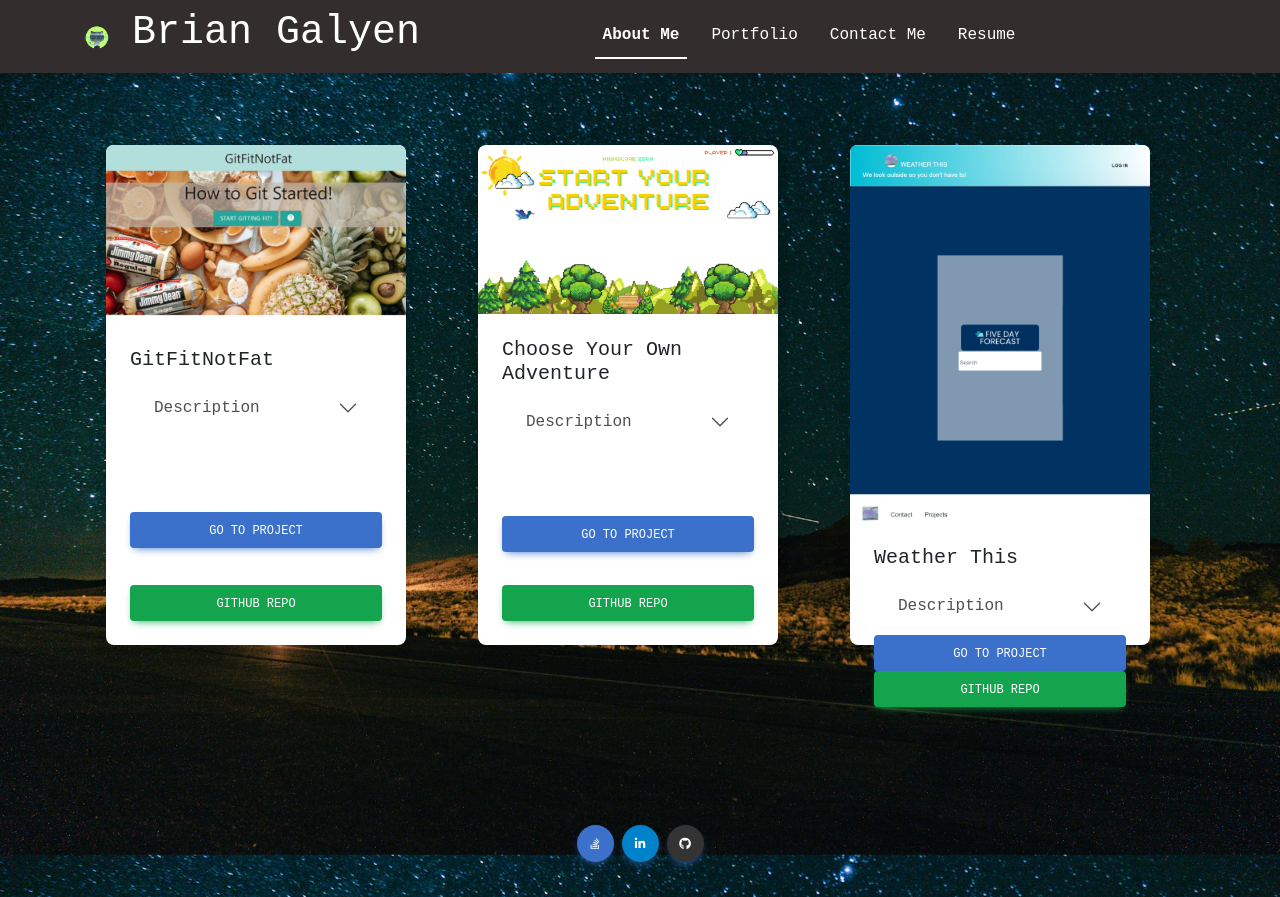
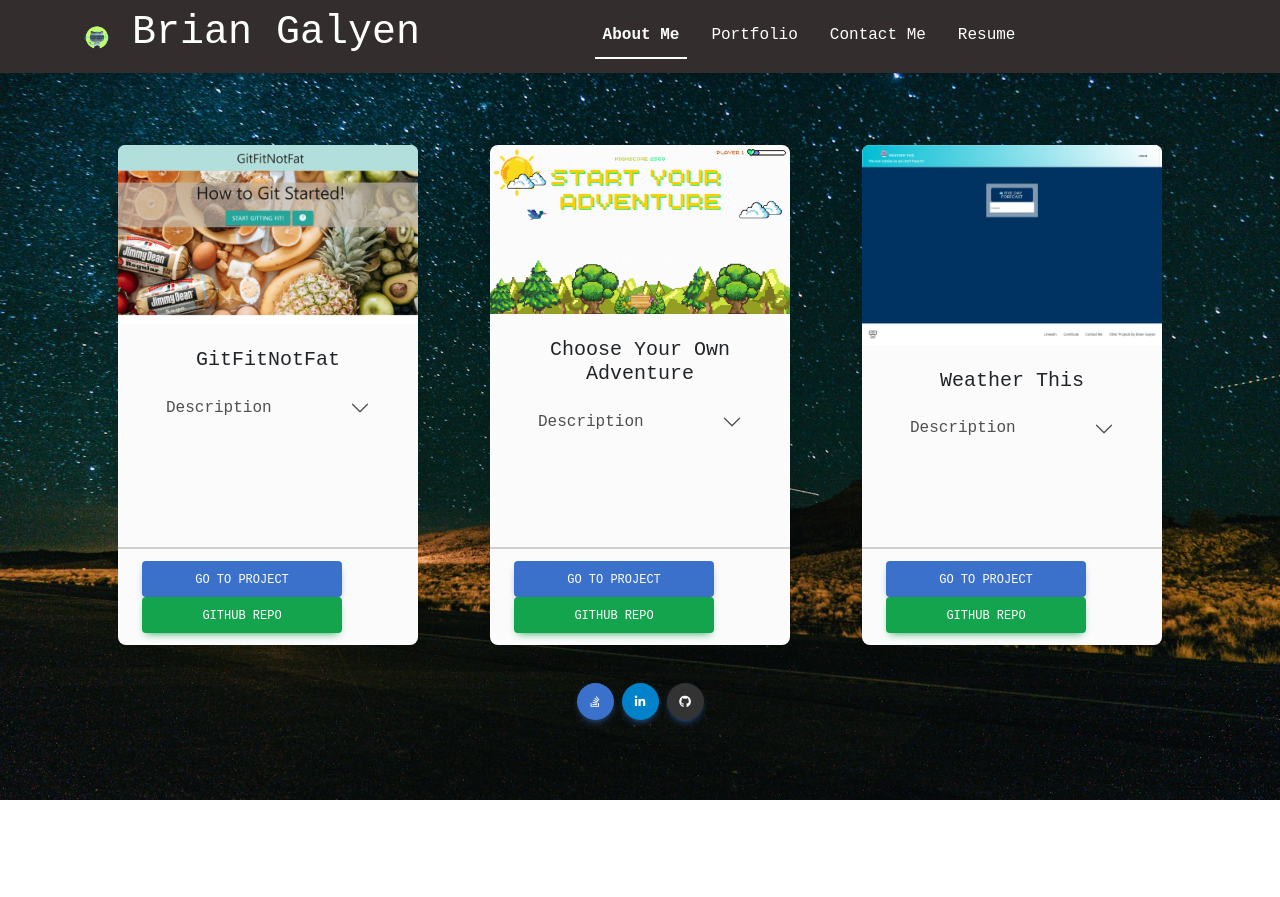
Before and after one commit to SeeYouThursday/BriansPortfolio, a React (Vite) app in the folder client/: page /Portfolio in a window 1280 px wide. After the commit the page ends 800 px from the top, so only its background shows below. Built offline with nearby package versions, Linux system fonts and the light colour scheme.

Commit message:
fixed portfolio cards centering, replaced WT screenshot, moved Footer into main in App.jsx

```diff
--- a/client/src/App.jsx
+++ b/client/src/App.jsx
@@ -11,8 +11,8 @@ function App() {
       <Header />
       <main id="coverImage">
         <Outlet />
+        <Footer />
       </main>
-      <Footer />
     </div>
   );
 }
--- a/client/src/assets/css/index.css
+++ b/client/src/assets/css/index.css
@@ -40,3 +40,10 @@ body::-webkit-scrollbar-thumb {
   background-color: white;
   border-radius: 100px;
 }
+
+#img-2 {
+  /* min-width: 2%; */
+  /* max-height: 50%; */
+  margin: auto;
+  background-color: #332d2d;
+}
--- a/client/src/assets/project-list.js
+++ b/client/src/assets/project-list.js
@@ -24,7 +24,7 @@ const projectList = [
     url: 'https://createyourownadventure-5cf1f78476c3.herokuapp.com/',
     description:
       'The Weather App allows users to get the current weather information for a specific location. It utilizes the OpenWeather API to fetch weather data and Material-Tailwind for the user interface.',
-    img: '/WeatherThisSS.png',
+    img: '/fullWeatherThis.png',
   },
 ];
 
--- a/client/src/components/pages/Project.jsx
+++ b/client/src/components/pages/Project.jsx
@@ -7,7 +7,7 @@ import Container from 'react-bootstrap/esm/Container';
 import Accordion from 'react-bootstrap/Accordion';
 function Project({ projects }) {
   return (
-    <Container className="mb-4 m-auto">
+    <Container className="m-auto">
       <Row
         xs={1}
         md={2}
@@ -22,13 +22,15 @@ function Project({ projects }) {
         {projects.map((project, idx) => (
           <Col key={idx}>
             <Card
-              className="h-30"
+              bg="light"
+              className="m-auto"
               style={{ width: '300px', height: '500px', display: 'flex' }}
             >
-              <Card.Img variant="top" src={project.img} />
+              <Card.Img variant="top" src={project.img} id={`img-${idx}`} />
               <Card.Body className="d-flex flex-column">
-                <Card.Title>{project.name}</Card.Title>
-                <Accordion flush={true}>
+                <Card.Title className="text-center">{project.name}</Card.Title>
+                <Card.Text className="mb-auto">
+                  <Accordion flush={true} className="m-0 p-0">
                     <Accordion.Item eventKey={idx}>
                       <Accordion.Header>Description</Accordion.Header>
                       <Accordion.Body
@@ -42,22 +44,26 @@ function Project({ projects }) {
                       </Accordion.Body>
                     </Accordion.Item>
                   </Accordion>
-                <Card.Text className="mb-auto"></Card.Text>
+                </Card.Text>
+              </Card.Body>{' '}
+              <Card.Footer>
                 <Button
                   href={project.url}
                   variant="primary"
-                  className="mt-auto"
+                  className="m-auto"
+                  style={{ width: 200 }}
                 >
                   Go to Project
                 </Button>
                 <Button
                   href={project.github}
                   variant="success"
-                  className="mt-auto"
+                  className="m-auto"
+                  style={{ width: 200 }}
                 >
                   Github Repo
                 </Button>
-              </Card.Body>
+              </Card.Footer>
             </Card>
           </Col>
         ))}
```
Also changed, not shown: client/public/fullWeatherThis.png (added). Lines whose indentation alone changed are shown as unchanged.
